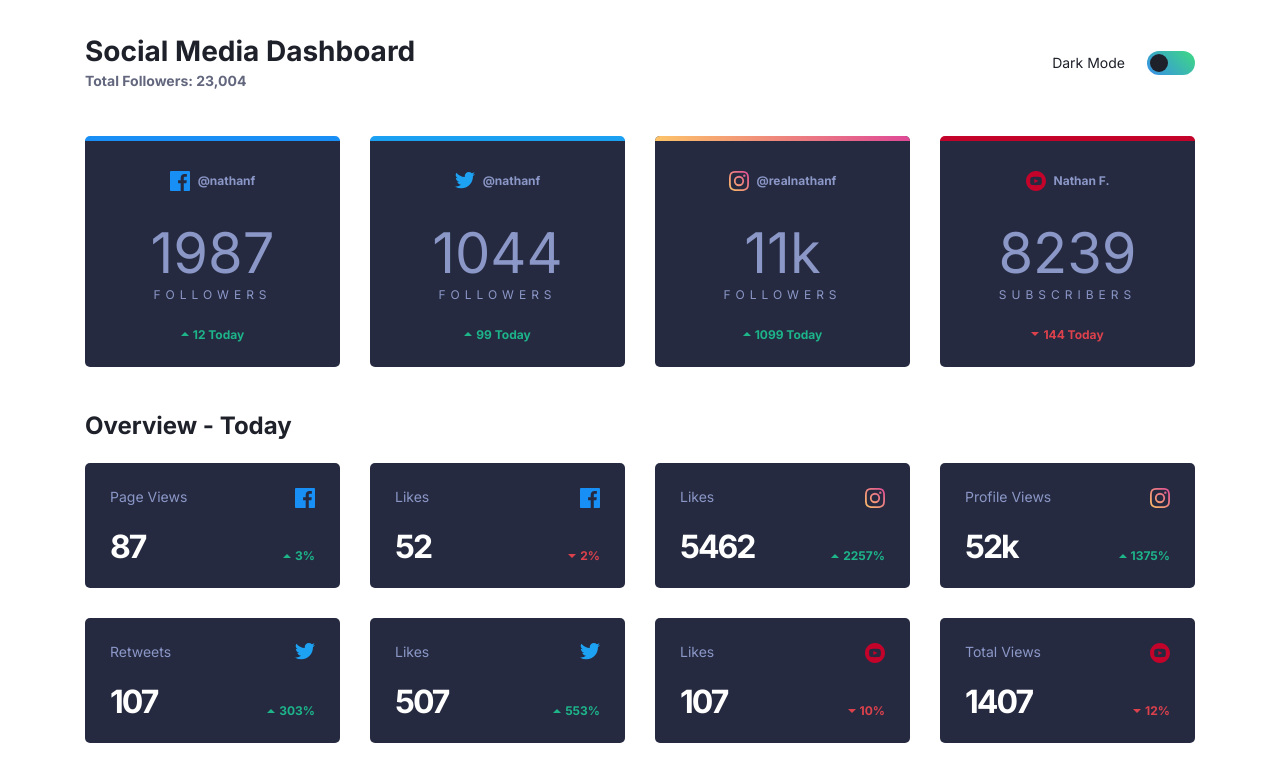
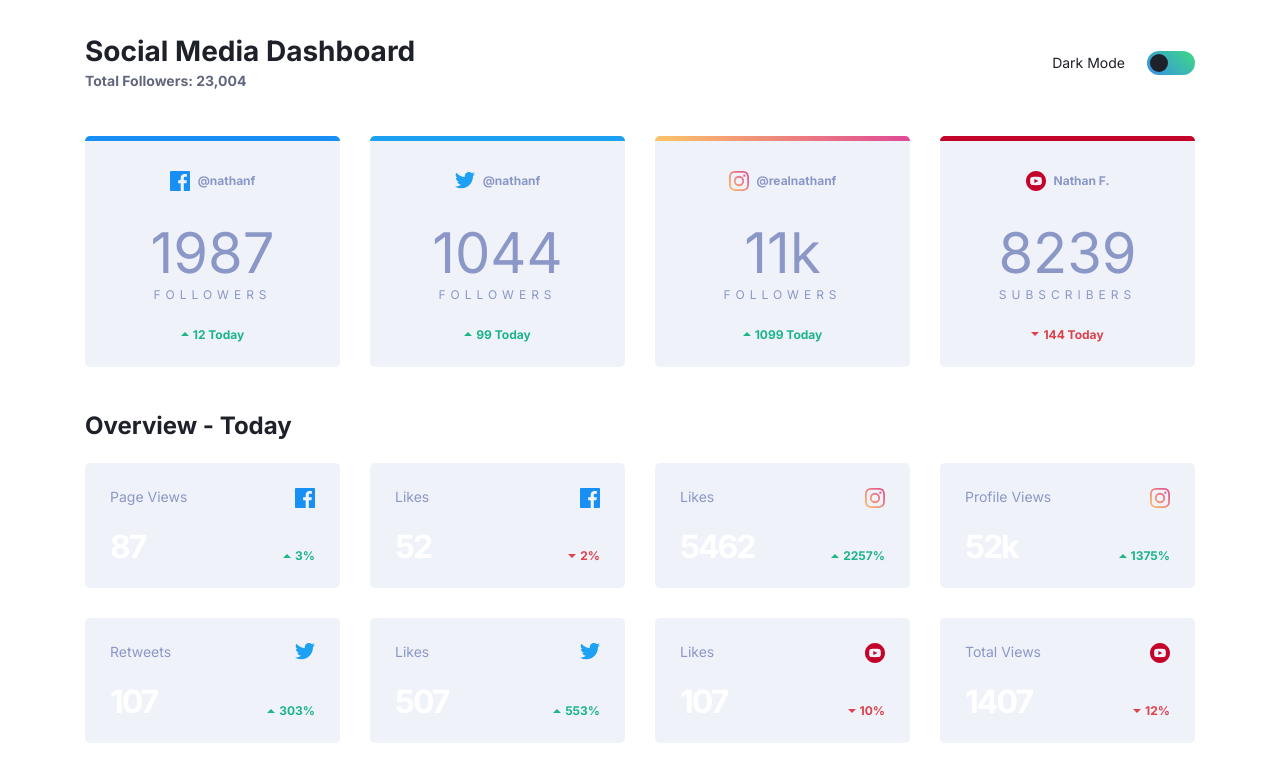
Before and after one commit to Just9krish/Social-Media-Dashboard, a website: page index.html in a window 1280 px wide. Drawn offline with Linux system fonts and the light colour scheme.

Commit message:
working on light and dark mode switching

```diff
--- a/style/scss/components/_card.scss
+++ b/style/scss/components/_card.scss
@@ -16,7 +16,7 @@
 }
 
 .card {
-  background-color: var(--dark-card);
+  background-color: var(--card-bg);
   color: var(--dark-text1);
   // width: rem(255);
   text-align: center;
```
Also changed, not shown: style/css/main.css, 1 other file.
